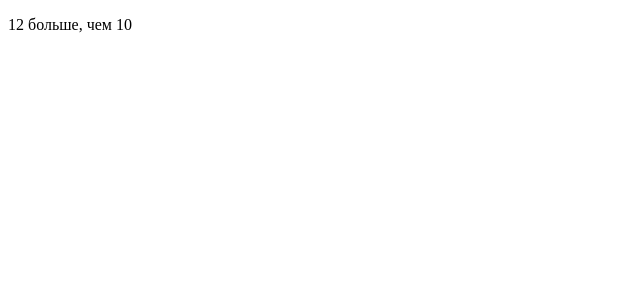
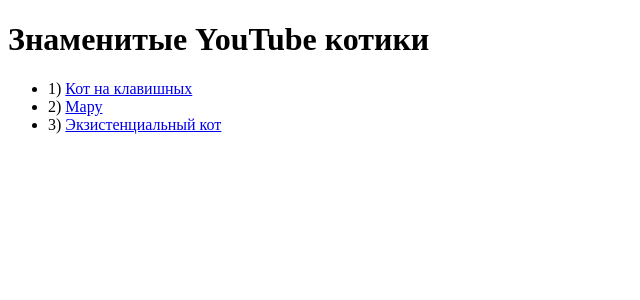
Before and after one commit to ruslan-bekshenev/svelte-learn, a Svelte app: page / in a window 1280 px wide. Shown: the top 300 px of the page, without its empty margins (0-640 px from the left). Built offline with nearby package versions, Linux system fonts and the light colour scheme.

Commit message:
Блок each

```diff
--- a/src/App.svelte
+++ b/src/App.svelte
@@ -1,11 +1,17 @@
 <script>
-    let x = 12
+  let cats = [
+    { id: 'J---aiyznGQ', name: 'Кот на клавишных' },
+    { id: 'z_AbfPXTKms', name: 'Мару' },
+    { id: 'OUtn3pvWmpg', name: 'Экзистенциальный кот' }
+  ];
 </script>
 
-{#if x > 10}
-    <p>{x} больше, чем 10</p>
-{:else if 5 > x}
-    <p>{x} меньше, чем 5</p>
-{:else}
-    <p>{x} между 5 и 10</p>
-{/if}
+<h1>Знаменитые YouTube котики</h1>
+
+<ul>
+    {#each cats as cat, i}
+        <li>{i + 1}) <a target="_blank" href="https://www.youtube.com/watch?v={cat.id}">
+            {cat.name}
+        </a></li>
+    {/each}
+</ul>
```
